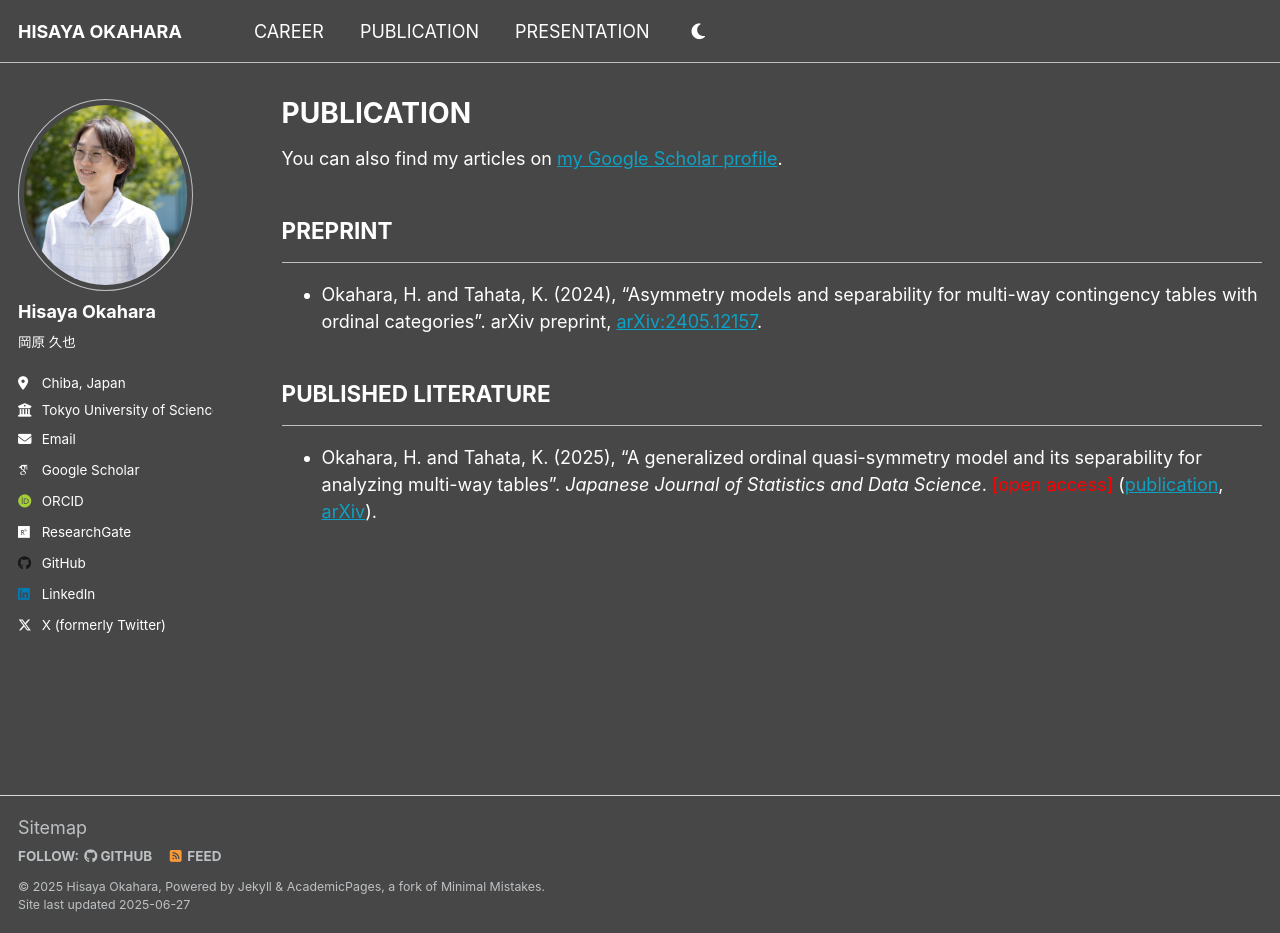
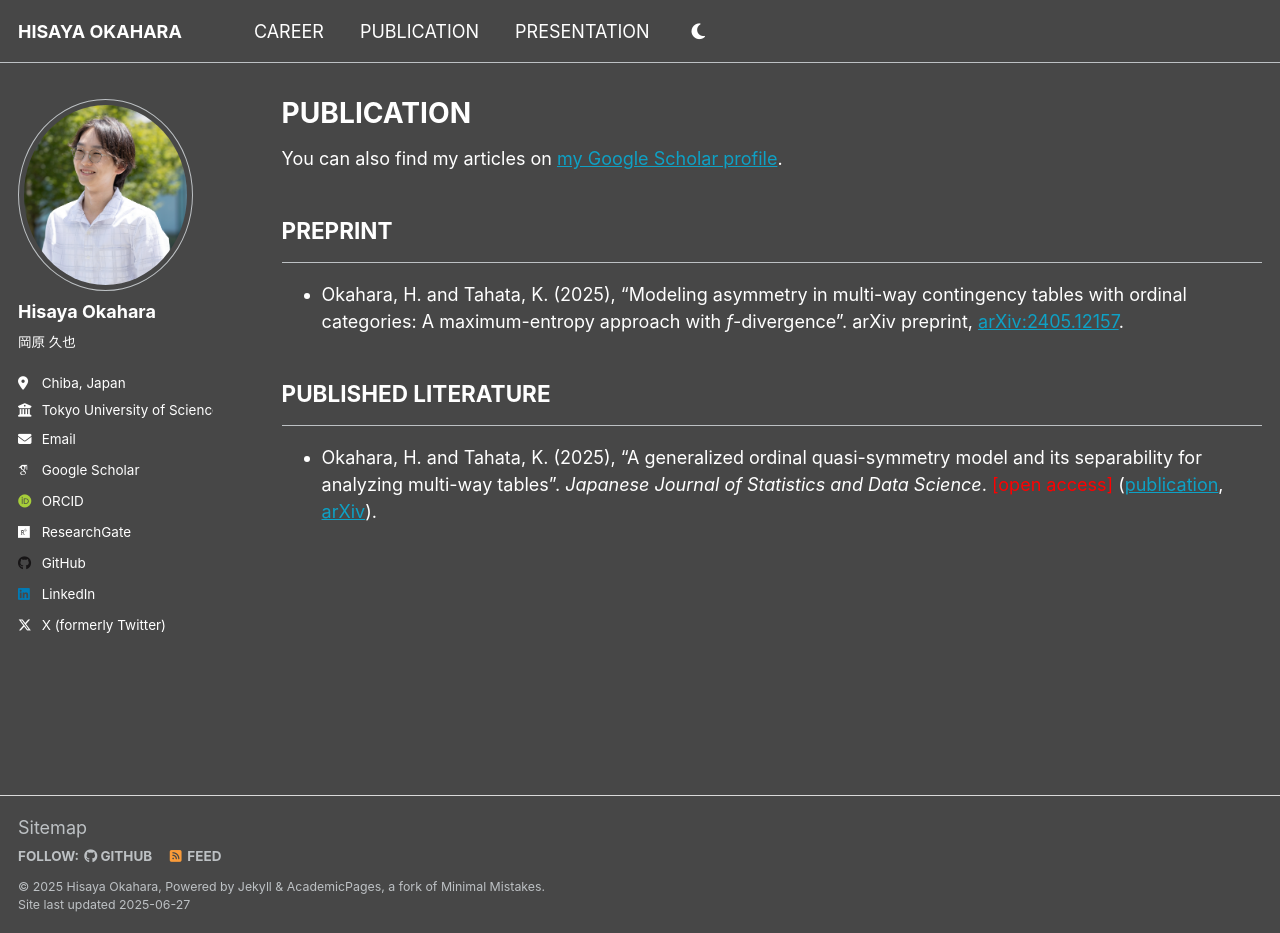
Before and after one commit to h-okahara/h-okahara.github.io, a Jekyll site: the page built from _pages/publication.md, in a window 1280 px wide and 933 px high. Built offline with Jekyll 4.4.1, drawn with Linux system fonts in a browser that asks for light colours; some web fonts are replaced.

Commit message:
Update publication.md

```diff
--- a/_pages/publication.md
+++ b/_pages/publication.md
@@ -9,7 +9,7 @@ You can also find my articles on [my Google Scholar profile](https://scholar.goo
 
 ## PREPRINT
 ---
-- Okahara, H. and Tahata, K. (2024), "Asymmetry models and separability for multi-way contingency tables with ordinal categories". arXiv preprint, [arXiv:2405.12157](https://arxiv.org/abs/2405.12157).
+- Okahara, H. and Tahata, K. (2025), "Modeling asymmetry in multi-way contingency tables with ordinal categories: A maximum-entropy approach with *f*-divergence". arXiv preprint, [arXiv:2405.12157](https://arxiv.org/abs/2405.12157).
 
 ## PUBLISHED LITERATURE
 ---
```
